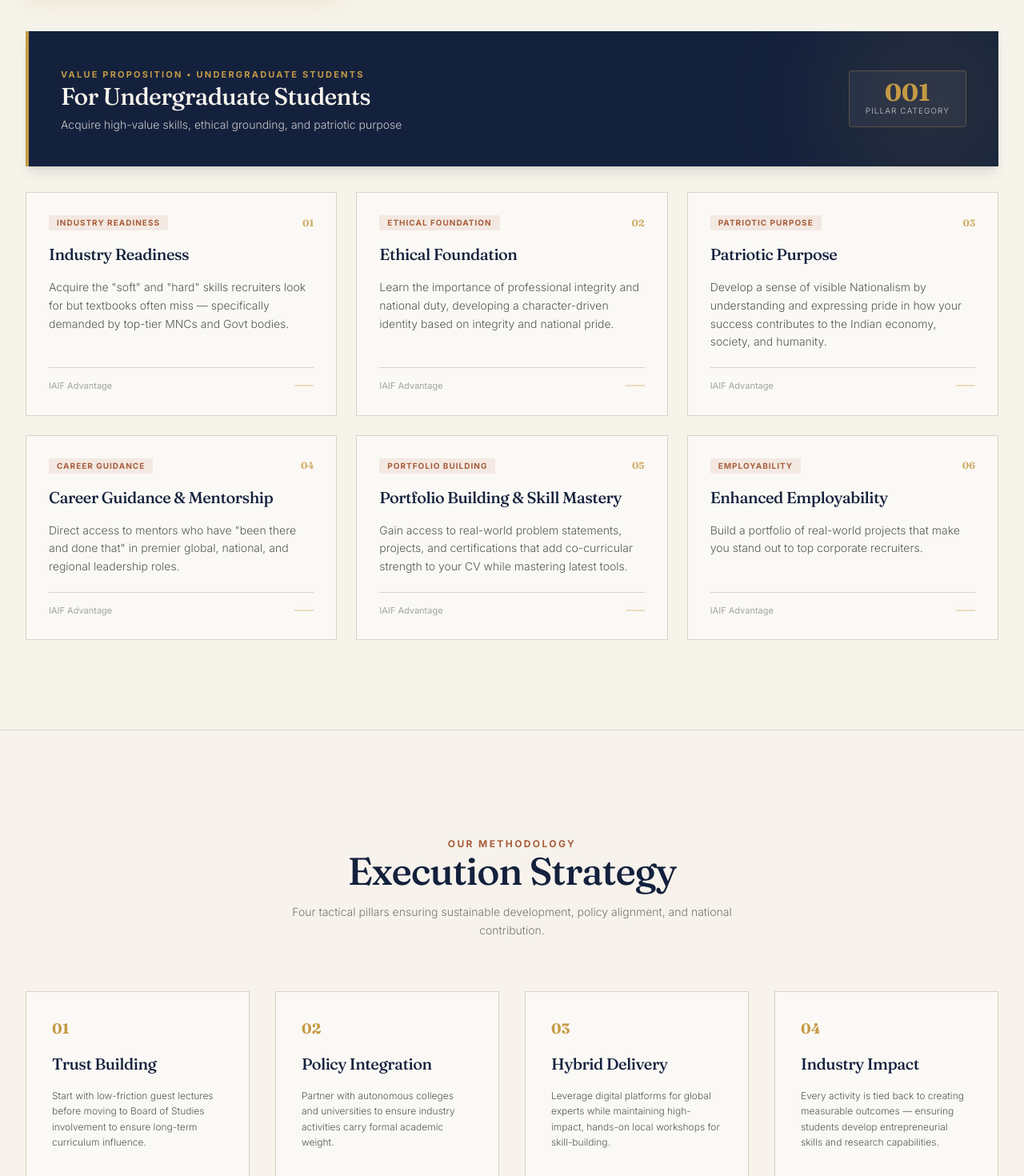
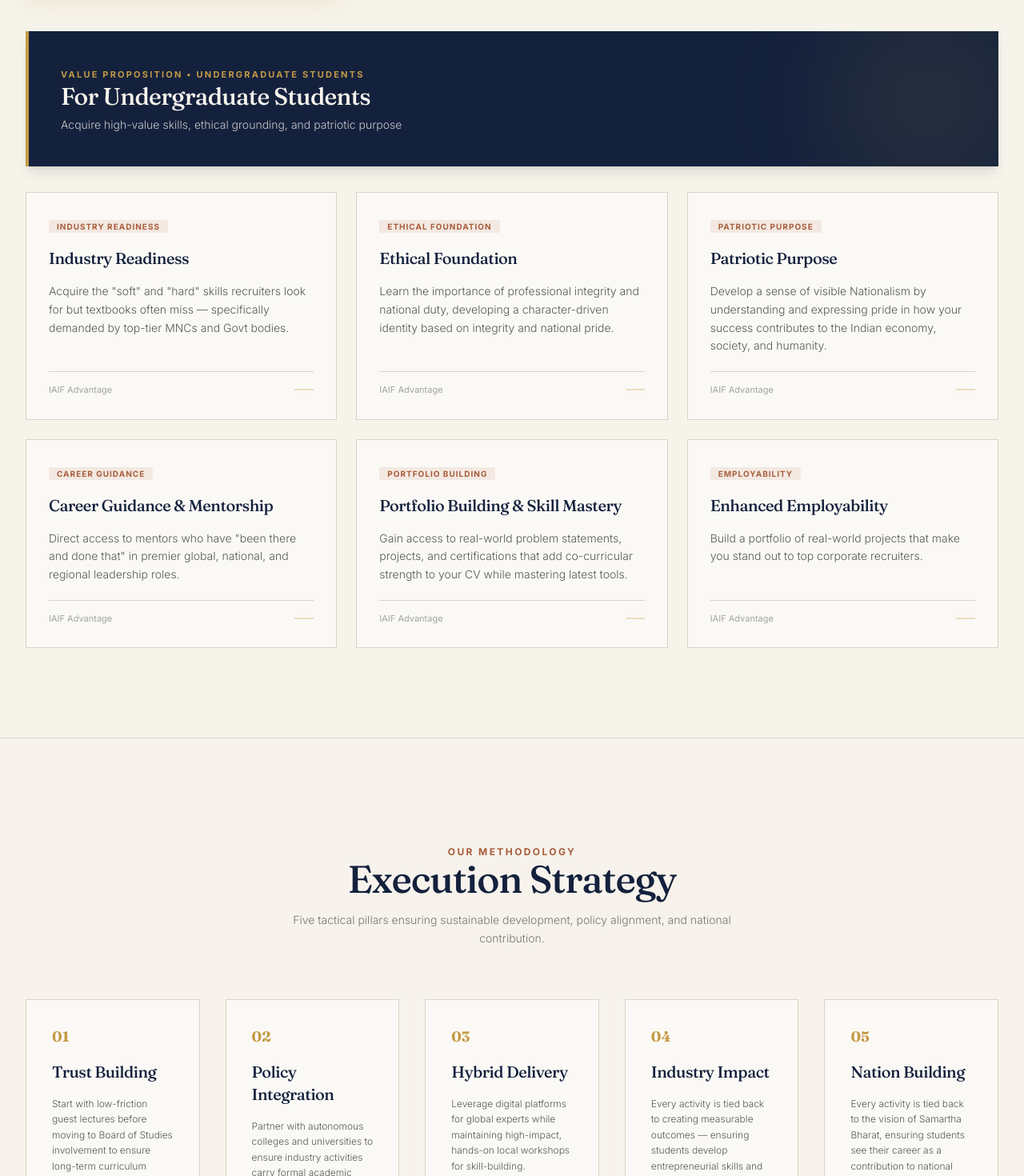
Before and after one commit to sanjayrajns/forum, a Next.js app: page /impact in a window 1280 px wide. Shown: the part 2560-4030 px from the top of the page at 80% size. Built offline with nearby package versions, Linux system fonts and the light colour scheme.

Commit message:
Added natonal building

```diff
--- a/src/app/impact/page.js
+++ b/src/app/impact/page.js
@@ -238,12 +238,12 @@
               Execution Strategy
             </h2>
             <p className="text-sm font-sans text-ink/60 leading-relaxed font-light">
-              Four tactical pillars ensuring sustainable development, policy
+              Five tactical pillars ensuring sustainable development, policy
               alignment, and national contribution.
             </p>
           </div>
 
-          <div className="grid grid-cols-1 md:grid-cols-2 lg:grid-cols-4 gap-8">
+          <div className="grid grid-cols-1 md:grid-cols-2 lg:grid-cols-3 xl:grid-cols-5 gap-8">
             {EXECUTION_STRATEGY.map((strat, idx) => (
               <SectionReveal key={idx} delay={idx * 100}>
                 <div className="bg-card border border-hairline p-8 h-full space-y-4 hover:border-gold/30 transition-editorial duration-300">
--- a/src/components/ValueProposition.jsx
+++ b/src/components/ValueProposition.jsx
@@ -125,7 +125,7 @@
                       isActive ? "bg-terracotta/15 text-terracotta border border-terracotta/20" : "bg-navy/5 text-ink/60"
                     }`}
                   >
-                    {tab.num} &bull; {tab.badge}
+                    {tab.badge}
                   </span>
                   <span
                     className={`p-2.5 rounded-full transition-colors ${
@@ -194,14 +194,7 @@
               </p>
             </div>
 
-            <div className="self-start sm:self-auto flex-shrink-0 bg-white/5 border border-gold/30 px-3.5 py-2 sm:px-5 sm:py-3 rounded-sm text-left sm:text-center flex sm:flex-col items-center gap-2 sm:gap-0">
-              <span className="font-serif text-2xl sm:text-3xl text-gold font-bold leading-none">
-                0{activeTabMeta?.num}
-              </span>
-              <span className="text-[9px] sm:text-[10px] font-sans uppercase tracking-widest text-ivory/60">
-                Pillar Category
-              </span>
-            </div>
+
           </div>
         </div>
 
@@ -213,12 +206,9 @@
               className="group relative bg-card border border-hairline p-5 sm:p-7 hover:border-gold/40 hover:shadow-xl hover:-translate-y-1 transition-all duration-300 flex flex-col justify-between"
             >
               <div className="space-y-3 sm:space-y-4">
-                <div className="flex items-center justify-between">
+                <div>
                   <span className="text-[9px] sm:text-[10px] font-sans uppercase tracking-widest font-bold text-terracotta bg-terracotta/10 px-2.5 py-0.5 rounded-xs">
                     {CATEGORY_BADGES[activeTab]?.[idx] || "Advantage"}
-                  </span>
-                  <span className="font-serif text-xs font-bold text-gold/80">
-                    0{idx + 1}
                   </span>
                 </div>
 
```
Also changed, not shown: src/lib/constants.js.
